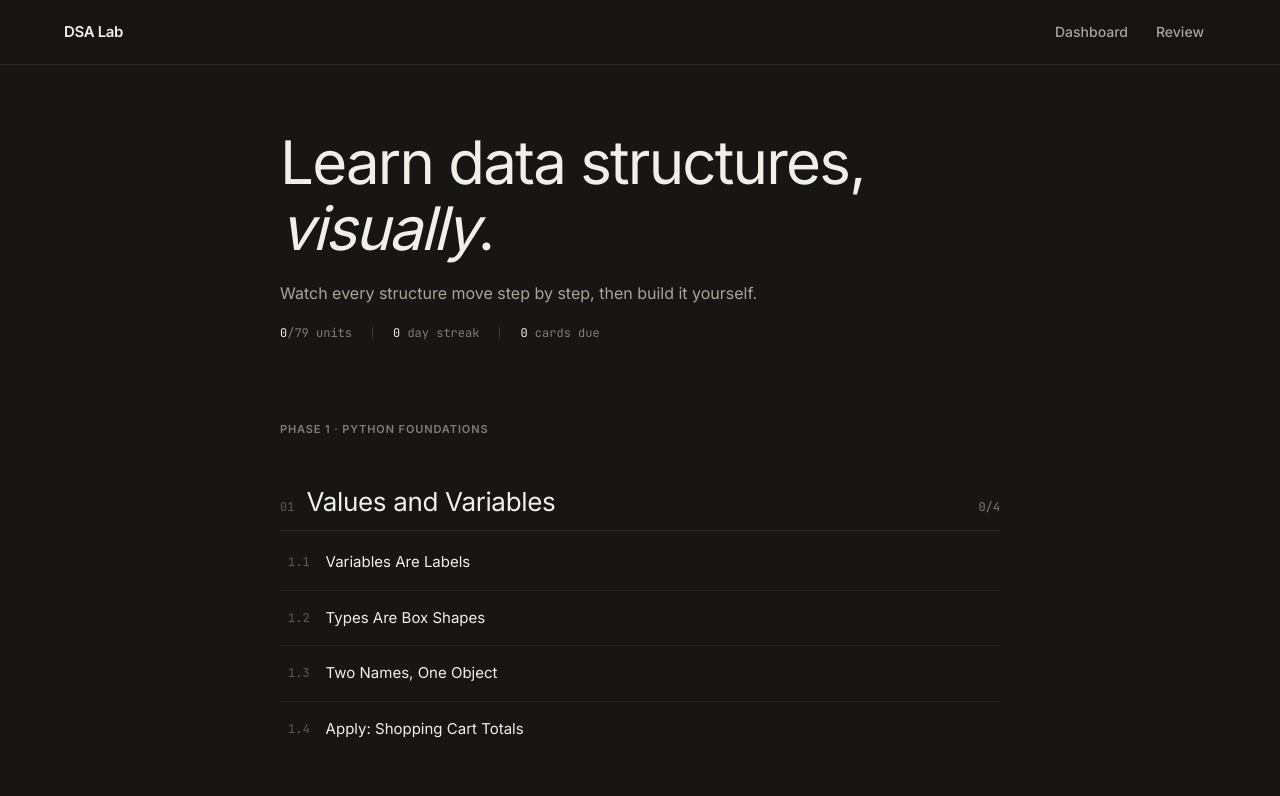
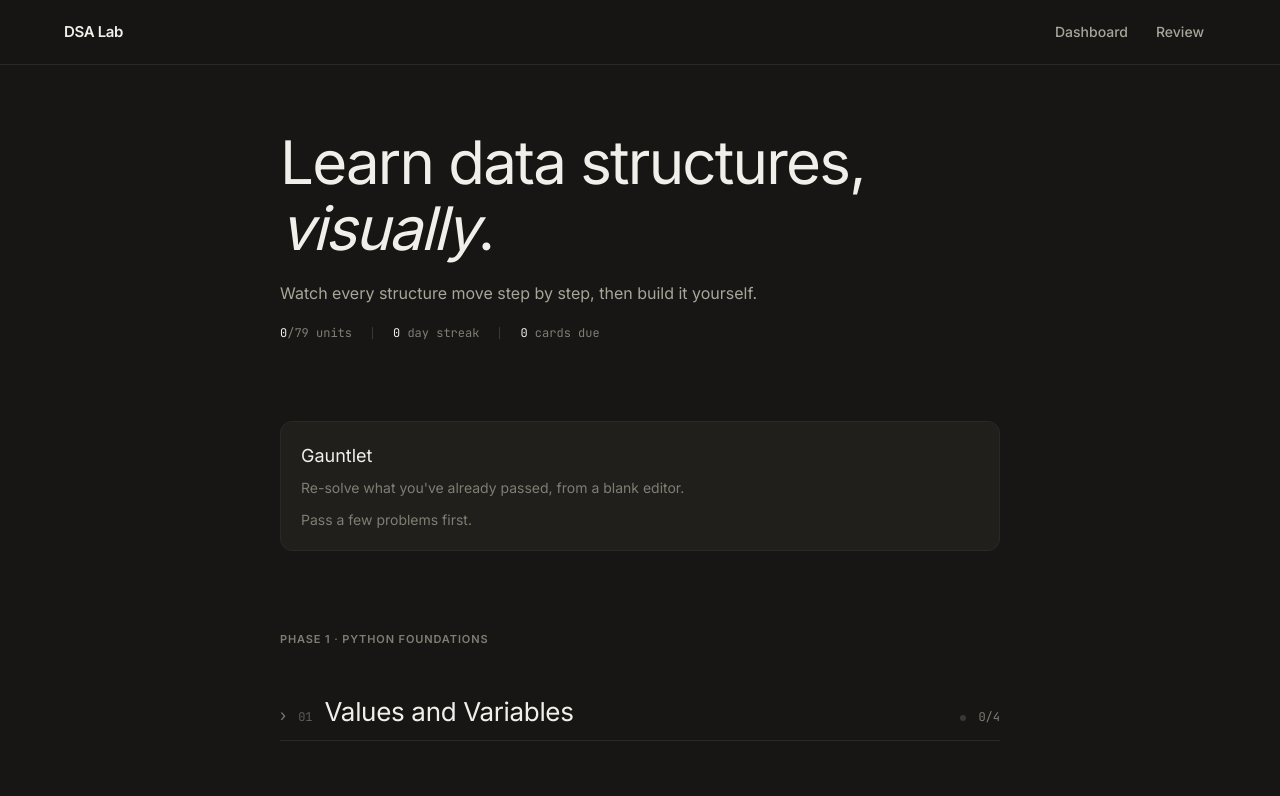
Before and after one commit to builtbyd3v/dsa-lab, a Next.js app: page / in a window 1280 px wide. Shown: the top 796 px of the page. Built offline with nearby package versions, Linux system fonts and the light colour scheme.

Commit message:
feat: dashboard heat dots, gauntlet entry, collapsible chapters

```diff
--- a/app/page.tsx
+++ b/app/page.tsx
@@ -3,6 +3,31 @@ import { useEffect, useState } from "react";
 import Link from "next/link";
 import { allChapters } from "@/lib/content";
 import { loadProgress, dueCardIds, isUnitComplete, type Progress } from "@/lib/engine/progress";
+
+type HeatStatus = "untouched" | "solid" | "shaky" | "weak";
+
+function chapterHeat(p: Progress, chapterId: string): { status: HeatStatus; passes: number; fails: number } {
+  const prefix = `${chapterId}/`;
+  let passes = 0;
+  let fails = 0;
+  for (const [key, stat] of Object.entries(p.rungs)) {
+    if (!key.startsWith(prefix)) continue;
+    passes += stat.passes;
+    fails += stat.fails;
+  }
+  const total = passes + fails;
+  if (total === 0) return { status: "untouched", passes, fails };
+  const failRate = fails / total;
+  const status: HeatStatus = failRate < 0.25 ? "solid" : failRate < 0.5 ? "shaky" : "weak";
+  return { status, passes, fails };
+}
+
+const heatDotClass: Record<HeatStatus, string> = {
+  solid: "bg-success",
+  shaky: "bg-tl-done",
+  weak: "bg-error",
+  untouched: "bg-hairline-strong",
+};
 
 export default function Dashboard() {
   const [p, setP] = useState<Progress | null>(null);
@@ -15,6 +40,9 @@ export default function Dashboard() {
     (n, c) => n + c.units.filter((u) => isUnitComplete(p, c.id, u.id)).length,
     0
   );
+  const rungStats = Object.values(p.rungs);
+  const hasPasses = rungStats.some((s) => s.passes > 0);
+  const owedRequeue = p.requeue.length;
   const phases: Array<{ n: 1 | 2; title: string }> = [
     { n: 1, title: "Phase 1 · Python foundations" },
     { n: 2, title: "Phase 2 · Data structures & algorithms" },
@@ -43,6 +71,30 @@ export default function Dashboard() {
           </span>
         </div>
       </header>
+      <section
+        style={{ animationDelay: "60ms" }}
+        className="animate-fade-up flex flex-col gap-2 rounded-xl border border-hairline bg-card p-5"
+      >
+        <h2 className="text-lg text-ink">Gauntlet</h2>
+        <p className="text-sm text-muted">
+          Re-solve what you&apos;ve already passed, from a blank editor.
+        </p>
+        {hasPasses ? (
+          <div className="mt-2 flex items-center gap-4">
+            <Link
+              href="/gauntlet"
+              className="rounded-lg bg-primary px-4 py-2 text-sm font-medium text-white transition-colors hover:bg-primary-active"
+            >
+              Start gauntlet
+            </Link>
+            {owedRequeue > 0 && (
+              <span className="font-mono text-xs text-primary">{owedRequeue} owed a re-solve</span>
+            )}
+          </div>
+        ) : (
+          <p className="mt-1 text-sm text-muted">Pass a few problems first.</p>
+        )}
+      </section>
       {due > 0 && (
         <Link
           href="/review"
@@ -72,16 +124,33 @@ export default function Dashboard() {
             {chapters.map((c) => {
               const chapterNum = chaptersAll.indexOf(c) + 1;
               const doneCount = c.units.filter((u) => isUnitComplete(p, c.id, u.id)).length;
+              const heat = chapterHeat(p, c.id);
               return (
-                <div key={c.id} className="flex flex-col">
+                <details key={c.id} className="group/chapter flex flex-col">
+                  <summary className="cursor-pointer list-none [&::-webkit-details-marker]:hidden">
                     <div className="flex items-baseline gap-3 pb-3">
+                      <span
+                        className="text-muted transition-transform duration-200 group-open/chapter:rotate-90"
+                        aria-hidden="true"
+                      >
+                        ›
+                      </span>
                       <span className="font-mono text-xs tabular-nums text-muted-soft">
                         {String(chapterNum).padStart(2, "0")}
                       </span>
                       <h3 className="text-[26px] font-normal leading-tight tracking-[-0.0125em] text-ink">
                         {c.title}
                       </h3>
-                    <span className="ml-auto font-mono text-xs tabular-nums text-muted">
+                      <span
+                        className="ml-auto flex items-center gap-1.5"
+                        title={`${heat.passes} passes · ${heat.fails} fails`}
+                      >
+                        <span className={`h-1.5 w-1.5 rounded-full ${heatDotClass[heat.status]}`} aria-hidden="true" />
+                        {heat.status !== "untouched" && (
+                          <span className="text-xs text-muted">{heat.status}</span>
+                        )}
+                      </span>
+                      <span className="font-mono text-xs tabular-nums text-muted">
                         {doneCount}/{c.units.length}
                       </span>
                     </div>
@@ -91,6 +160,7 @@ export default function Dashboard() {
                         style={{ width: `${c.units.length ? (doneCount / c.units.length) * 100 : 0}%` }}
                       />
                     </div>
+                  </summary>
                   <ol className="flex flex-col">
                     {c.units.map((u, unitIdx) => {
                       const done = isUnitComplete(p, c.id, u.id);
@@ -127,7 +197,7 @@ export default function Dashboard() {
                       );
                     })}
                   </ol>
-                </div>
+                </details>
               );
             })}
           </section>
```
Lines whose indentation alone changed are shown as unchanged.
